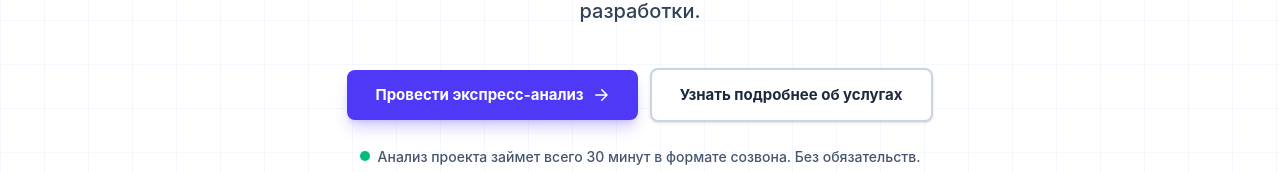
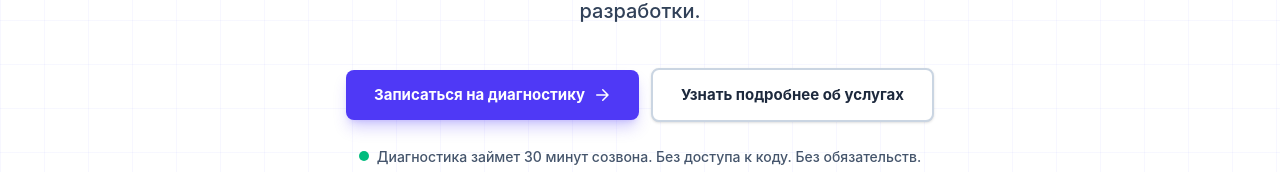
Before and after one commit to kv4/axiomui.ru, a React (Vite) app: page / in a window 1280 px wide. Shown: the part 628-800 px from the top of the page. Built offline with nearby package versions, Linux system fonts and the light colour scheme.

Commit message:
fix: rename to diagnostic, connect cases with AI-agent approach, russian footer

```diff
--- a/src/App.tsx
+++ b/src/App.tsx
@@ -200,9 +200,9 @@ const SUBSCRIPTIONS = [
 
 const ONE_TIME = [
   {
-    name: "Экспресс-анализ",
+    name: "Экспресс-диагностика",
     price: "Бесплатно",
-    desc: "30-минутный созвон и предварительная оценка вашего проекта",
+    desc: "30-минутный созвон, обсуждаем стек, симптомы проблем и рамки проекта. Без доступа к коду.",
   },
   {
     name: "Техническое обследование",
@@ -441,7 +441,7 @@ function Hero() {
               href="#contact"
               className="group inline-flex items-center justify-center gap-2 rounded-lg bg-indigo-600 px-7 py-3.5 text-[15px] font-bold text-white shadow-lg shadow-indigo-600/25 transition-all hover:bg-indigo-500 hover:shadow-indigo-500/35"
             >
-              Провести экспресс-анализ
+               Записаться на диагностику
               <svg className="h-4.5 w-4.5 transition-transform group-hover:translate-x-0.5" viewBox="0 0 24 24" fill="none" stroke="currentColor" strokeWidth={2} strokeLinecap="round" strokeLinejoin="round">
                 <path d="M5 12h14M13 5l7 7-7 7" />
               </svg>
@@ -455,9 +455,9 @@ function Hero() {
           </div>
 
           {/* Trust text */}
-          <p className="mt-6 text-[14px] font-medium text-slate-600">
+            <p className="mt-6 text-[14px] font-medium text-slate-600">
             <span className="mr-2 inline-flex h-2.5 w-2.5 translate-y-[-1px] rounded-full bg-emerald-500"></span>
-            Анализ проекта займет всего 30 минут в формате созвона. Без обязательств.
+            Диагностика займет 30 минут созвона. Без доступа к коду. Без обязательств.
           </p>
         </div>
       </div>
@@ -626,6 +626,10 @@ function CasesTeaser() {
     <section className="relative border-t border-slate-300 bg-white py-20 sm:py-28">
       <div className="mx-auto max-w-6xl px-5 lg:px-8">
         <SectionHeader eyebrow="Кейсы" title="Реальные проекты" />
+
+        <p className="mx-auto mt-6 max-w-3xl text-center text-[15px] font-medium leading-relaxed text-slate-700">
+          Каждый из этих проектов реализован с помощью наших ИИ-агентов. Это позволяет проводить глубокую архитектурную проработку в сжатые сроки — без раздувания команды и бюджета.
+        </p>
 
         <div className="mt-12 grid grid-cols-1 gap-6 sm:grid-cols-2 lg:grid-cols-3">
           <a href="/cases/react-dashboard.html" className="group block rounded-2xl border-2 border-slate-300 bg-white p-7 shadow-sm transition-all hover:border-indigo-400 hover:shadow-lg hover:shadow-indigo-100/50">
@@ -805,13 +809,13 @@ function Contact() {
           <div className="relative text-center">
             <div className="inline-flex items-center gap-2 rounded-full border border-emerald-300 bg-emerald-50 px-4 py-1.5 text-[12px] font-bold uppercase tracking-widest text-emerald-700">
               <span className="h-2 w-2 rounded-full bg-emerald-500"></span>
-              Бесплатный экспресс-анализ
+              Бесплатная диагностика
             </div>
             <h2 className="mt-5 text-3xl font-bold tracking-tight text-slate-900 sm:text-4xl">
               Давайте обсудим ваш проект
             </h2>
             <p className="mx-auto mt-4 max-w-xl text-[15px] font-medium leading-relaxed text-slate-700 sm:text-[16px]">
-              Расскажите о ваших текущих задачах. В течение 30-минутного экспресс-аудита мы подскажем, с чего начать стабилизацию системы и как можно сократить расходы на команду уже сейчас.
+              Расскажите о ваших текущих задачах. На созвоне мы подскажем, с чего начать стабилизацию системы и как можно сократить расходы на команду уже сейчас.
             </p>
           </div>
 
@@ -926,7 +930,7 @@ function Footer() {
           <div className="text-[14px] font-medium text-slate-700">
             <span className="font-bold text-slate-900">AxiomUI</span>
             <span className="mx-2 text-slate-300">·</span>
-            © 2026 All rights reserved.
+            © 2026 AxiomUI
           </div>
         </div>
 
```
